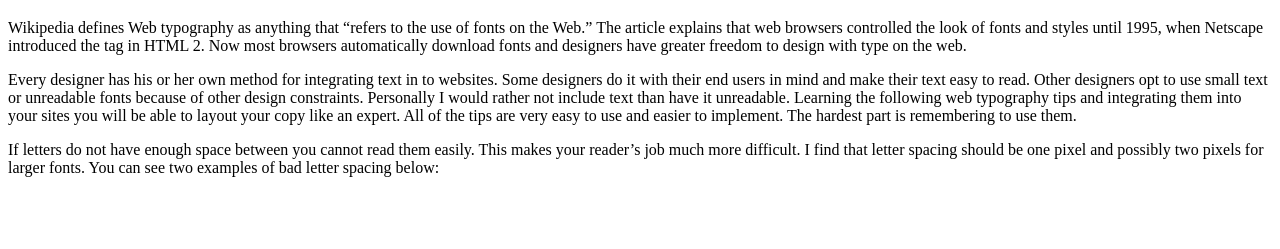
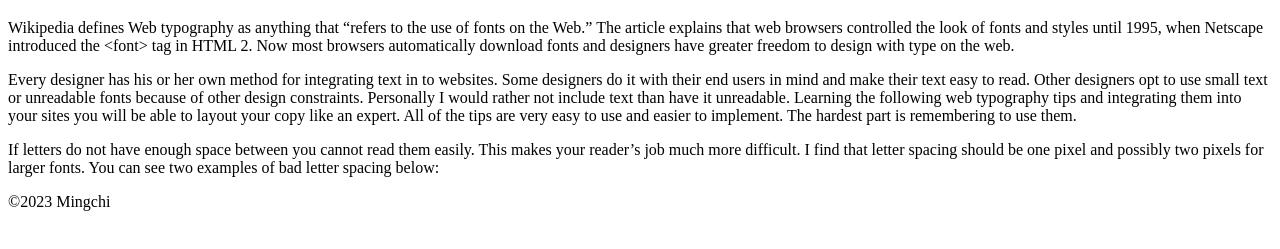
Before and after one commit to mingchiii/Typography-Website, a plain HTML site: page index.html in a window 1280 px wide. Shown: the part 61-310 px from the top of the page. Drawn offline with Linux system fonts and the light colour scheme.

Commit message:
copyright and font error fixed

```diff
--- a/index.html
+++ b/index.html
@@ -9,9 +9,9 @@
     <h1>What is Web Typography?</h1>
     <p>
         Wikipedia defines Web typography as anything that “refers to the use of fonts on the Web.” The article explains
-        that web browsers controlled the look of fonts and styles until 1995, when Netscape introduced the <font> tag in
-            HTML 2. Now most browsers automatically download fonts and designers have greater freedom to design with
-            type on the web.
+        that web browsers controlled the look of fonts and styles until 1995, when Netscape introduced the &lt;font&gt; tag in
+        HTML 2. Now most browsers automatically download fonts and designers have greater freedom to design with
+        type on the web.
     </p>
     <p>
         Every designer has his or her own method for integrating text in to websites. Some designers do it with their
@@ -26,6 +26,8 @@
         difficult. I find that letter spacing should be one pixel and possibly two pixels for larger fonts. You can see
         two examples of bad letter spacing below:
     </p>
+  <p> &copy;2023 Mingchi</p>
+
 </body>
 
 </html>
```
